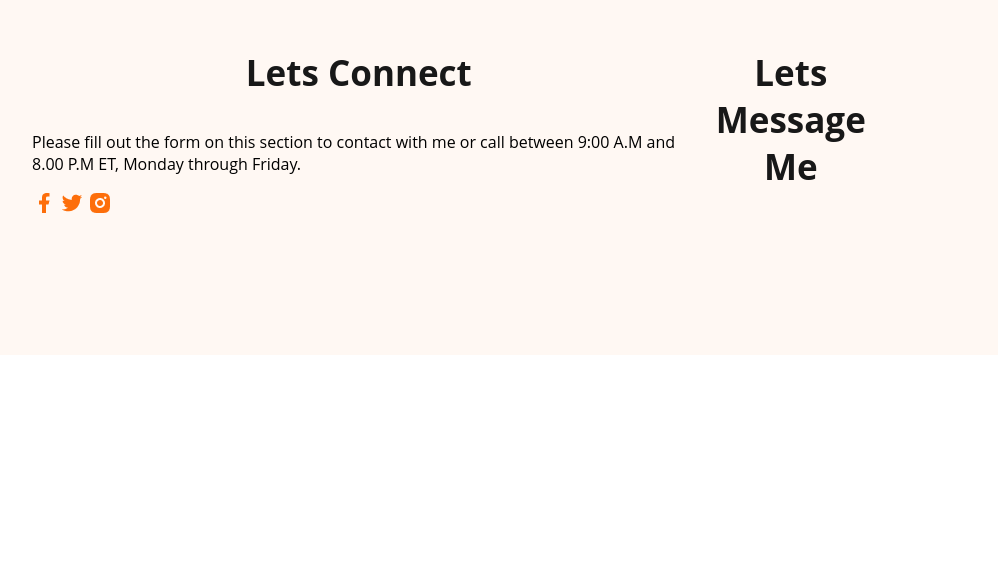
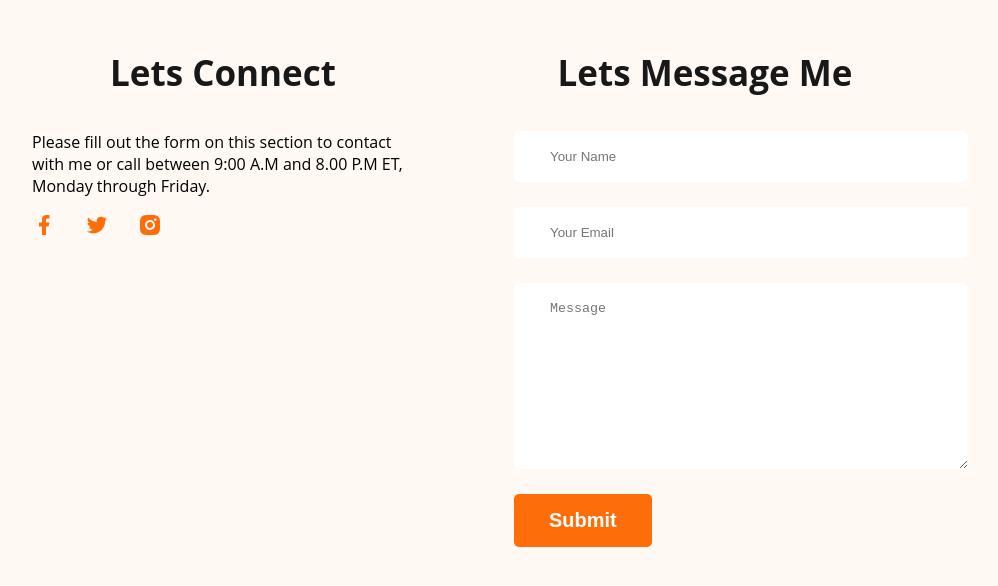
Before and after one commit to AkibKST/webdeveloper-portfolio, a plain HTML site: page index.html in a window 1280 px wide. Shown: the part 3454-4040 px from the top of the page, without its empty margins (176-1174 px from the left). Before the commit the page ends 3817 px from the top, so only its background shows below. Drawn offline with Linux system fonts and the light colour scheme.

Commit message:
finished footer section contact form

```diff
--- a/index.html
+++ b/index.html
@@ -160,6 +160,12 @@
         </div>
         <div class="footer-column">
             <h3 class="section-title">Lets Message Me</h3>
+            <form class="contact">
+                <input type="text" placeholder="Your Name">
+                <input type="email" placeholder="Your Email">
+                <textarea name="" placeholder="Message" cols="30" rows="10"></textarea>
+                <input class="btn-primary" type="submit" value="Submit">
+            </form>
         </div>
     </footer>
 </body>
--- a/styles/portfolio.css
+++ b/styles/portfolio.css
@@ -185,7 +185,24 @@ main section {
 /* footer styles */
 footer{
     display: flex;
+    gap: 100px;
     background: #FFF8F3;
     margin-top: 130px;
     padding: 130px 200px;
 }
+.footer-column{
+    width: 50%;
+}
+.social-links a{
+    margin-right: 25px;
+}
+.contact input[type="text"], .contact input[type="email"], textarea{
+    display: block;
+    margin-bottom: 25px;
+    padding: 18px 36px;
+    color: #757575;
+    border-radius: 5px;
+    background: #FFF;
+    border: 0;
+    width: 100%;
+}
```
